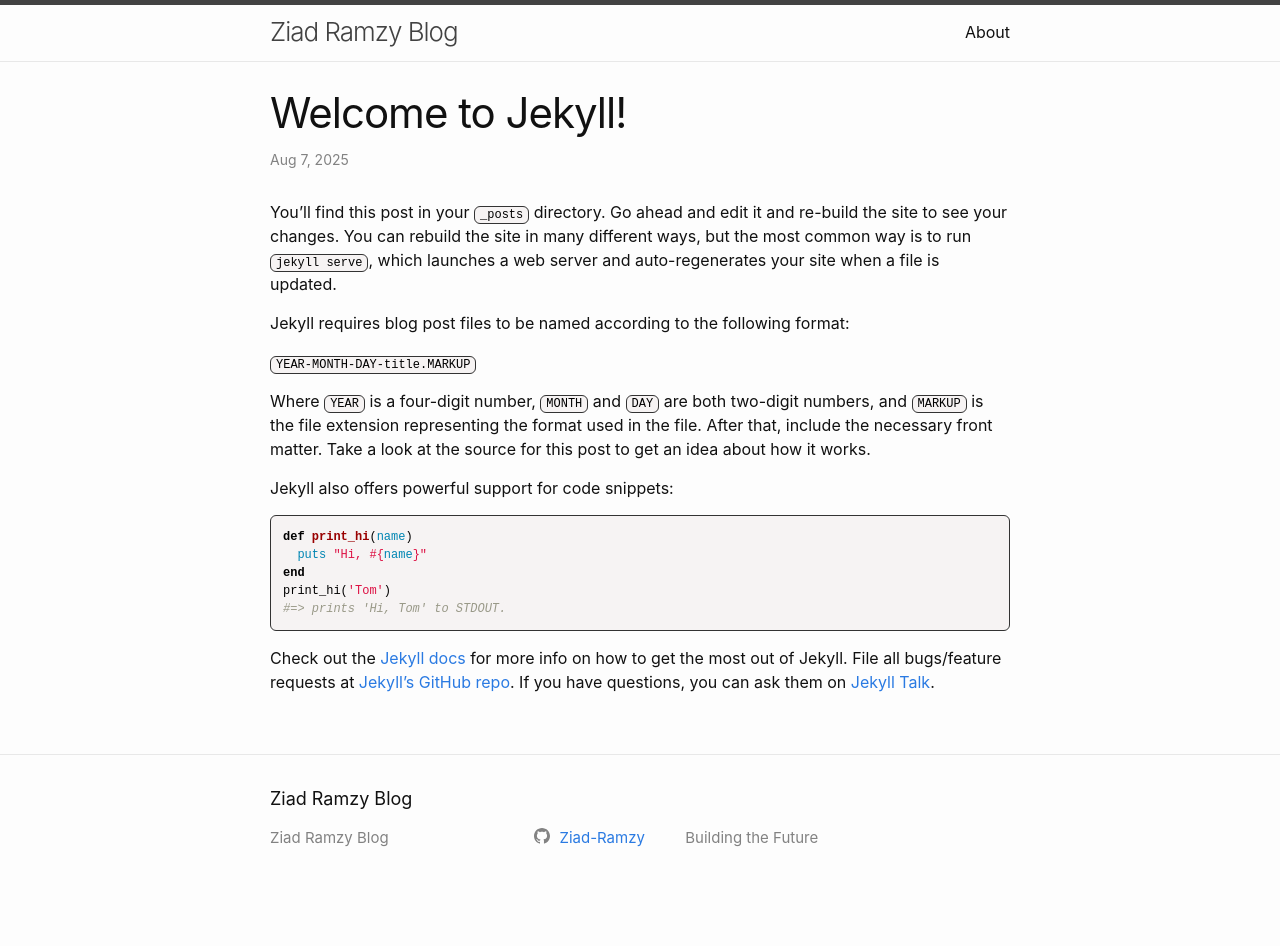
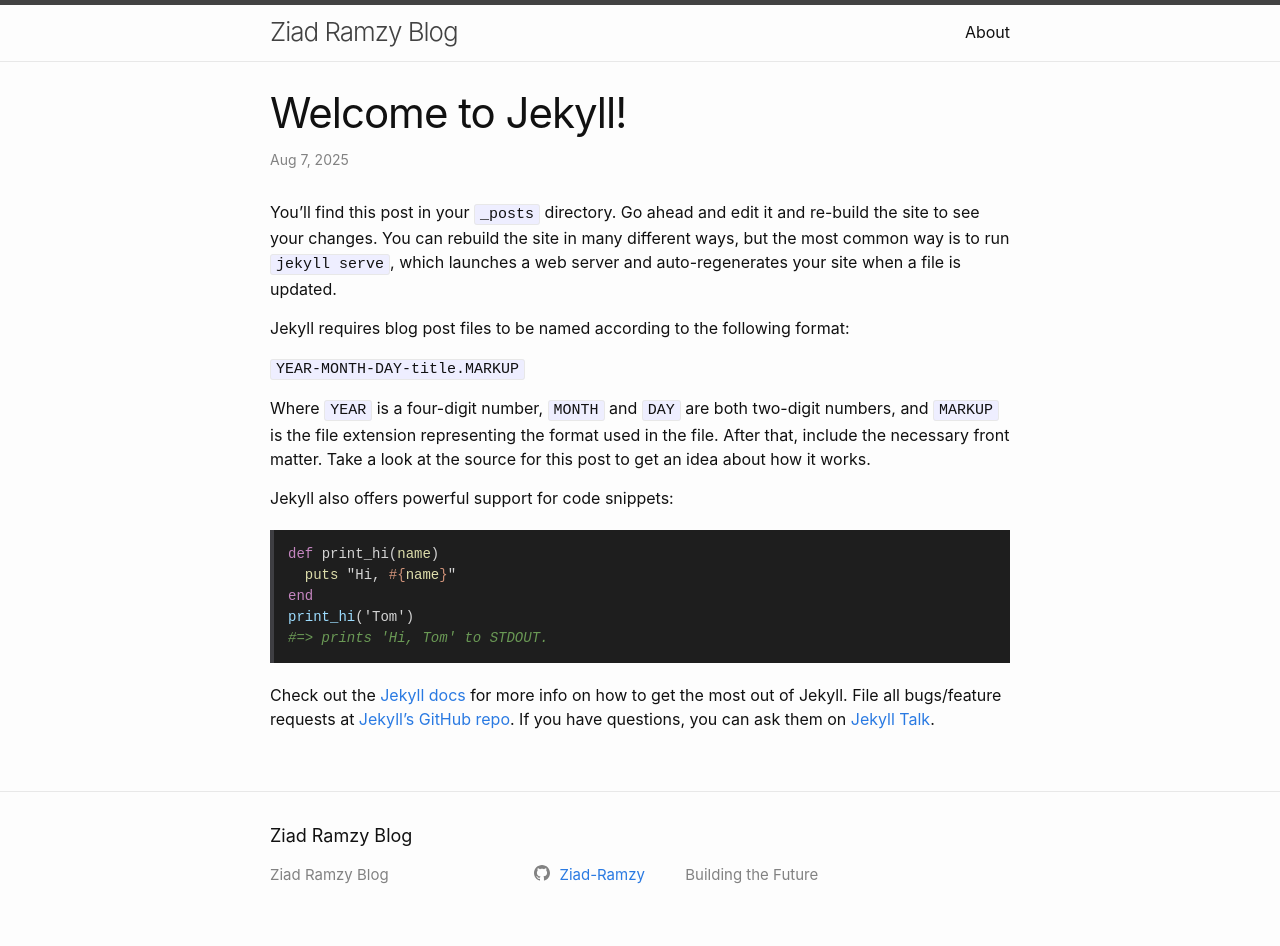
Before and after one commit to Ziad-Ramzy/ziad-ramzy.github.io, a Jekyll site: the page built from _posts/2025-08-07-welcome-to-jekyll.markdown, in a window 1280 px wide. Built offline with Jekyll 4.4.1, drawn with Linux system fonts in a browser that asks for light colours; before the commit the page ends 909 px from its top, so only the background shows below that.

Commit message:
some customizations

```diff
--- a/assets/main.scss
+++ b/assets/main.scss
@@ -3,24 +3,110 @@
 ---
 
 @import "minima";
-/* VS Code Dark+ Theme Code Block Style */
 
-pre, code {
-  font-family: monospace;
-  font-size: 12px;
-  background-color: #f6f3f3;
-  color: #000000;
-  border: 1px solid #333;
-  border-radius: 6px;
+/* ===== VS Code Dark+ Theme EXACT Replica ===== */
+$vscode-bg: #1e1e1e;
+$vscode-text: #d4d4d4;
+$vscode-comment: #6A9955;
+$vscode-keyword: #C586C0;
+$vscode-string: #CE9178;
+$vscode-number: #B5CEA8;
+$vscode-function: #DCDCAA;
+$vscode-operator: #d4d4d4;
+$vscode-variable: #9CDCFE;
+$vscode-class: #4EC9B0;
+$vscode-tag: #569CD6;
+
+/* Reset Minima's styles */
+.highlight, .highlight * {
+  all: revert !important;
 }
 
-pre {
-  padding: 12px;
-  overflow-x: auto;
+/* Base container styling */
+.highlight {
+  background-color: $vscode-bg !important;
+  color: $vscode-text !important;
+  border-radius: 0 !important;
+  padding: 1em !important;
+  font-family: Consolas, Menlo, Monaco, 'Courier New', monospace !important;
+  font-size: 14px !important;
+  line-height: 1.5 !important;
+  margin: 20px 0 !important;
+  overflow: auto !important;
+  box-shadow: none !important;
+  border-left: 4px solid #3e3e42 !important;
 }
 
+/* Pre block inside highlight */
+.highlight pre {
+  background: transparent !important;
+  padding: 0 !important;
+  margin: 0 !important;
+  border: none !important;
+  overflow: visible !important;
+  color: inherit !important;
+}
+
+/* Syntax token styles - EXACT VSCode colors */
+.highlight .c  { color: $vscode-comment !important; font-style: italic !important; } /* Comments */
+.highlight .k  { color: $vscode-keyword !important; } /* Keywords */
+.highlight .kd { color: $vscode-keyword !important; } /* Keyword.Declaration */
+.highlight .kt { color: $vscode-class !important; } /* Keyword.Type */
+.highlight .s  { color: $vscode-string !important; } /* Strings */
+.highlight .n  { color: $vscode-variable !important; } /* Names */
+.highlight .o  { color: $vscode-operator !important; } /* Operators */
+.highlight .p  { color: $vscode-operator !important; } /* Punctuation */
+.highlight .m  { color: $vscode-number !important; } /* Numbers */
+.highlight .f  { color: $vscode-function !important; } /* Functions */
+.highlight .c1 { color: $vscode-comment !important; font-style: italic !important; } /* Single-line comments */
+.highlight .cm { color: $vscode-comment !important; font-style: italic !important; } /* Multi-line comments */
+.highlight .nb { color: $vscode-function !important; } /* Built-in names */
+.highlight .nc { color: $vscode-class !important; } /* Class names */
+.highlight .nn { color: $vscode-class !important; } /* Namespace */
+.highlight .nt { color: $vscode-tag !important; } /* Tag names */
+.highlight .kr { color: $vscode-keyword !important; } /* Keyword.Reserved */
+.highlight .si { color: $vscode-string !important; } /* String.Interpol */
+.highlight .ss { color: $vscode-string !important; } /* String.Symbol */
+.highlight .sx { color: $vscode-string !important; } /* String.Other */
+.highlight .vc { color: $vscode-variable !important; } /* Variable.Class */
+.highlight .vg { color: $vscode-variable !important; } /* Variable.Global */
+.highlight .vi { color: $vscode-variable !important; } /* Variable.Instance */
+.highlight .il { color: $vscode-number !important; } /* Literal.Number.Integer.Long */
+
+/* Inline code styling */
+code:not([class]) {
+  background-color: #1e1e1e !important;
+  color: #d4d4d4 !important;
+  border: none !important;
+  border-radius: 3px !important;
+  padding: 2px 4px !important;
+  font-family: Consolas, Menlo, Monaco, 'Courier New', monospace !important;
+  font-size: 13px !important;
+}
+
+/* Preserve your custom page layout */
 .page {
   max-width: 700px;
   margin: 0 auto;
   padding: 40px;
 }
+
+/* Fix for line numbers if enabled */
+.highlight .lineno {
+  color: #858585 !important;
+  background: #1e1e1e !important;
+  border-right: 1px solid #3e3e42 !important;
+  padding-right: 10px !important;
+  margin-right: 10px !important;
+  display: inline-block;
+  width: 2.5em;
+  text-align: right;
+  user-select: none;
+}
+
+/* Selection highlight */
+.highlight::selection,
+.highlight *::selection {
+  background: #264F78 !important;
+  color: inherit !important;
+}
```
